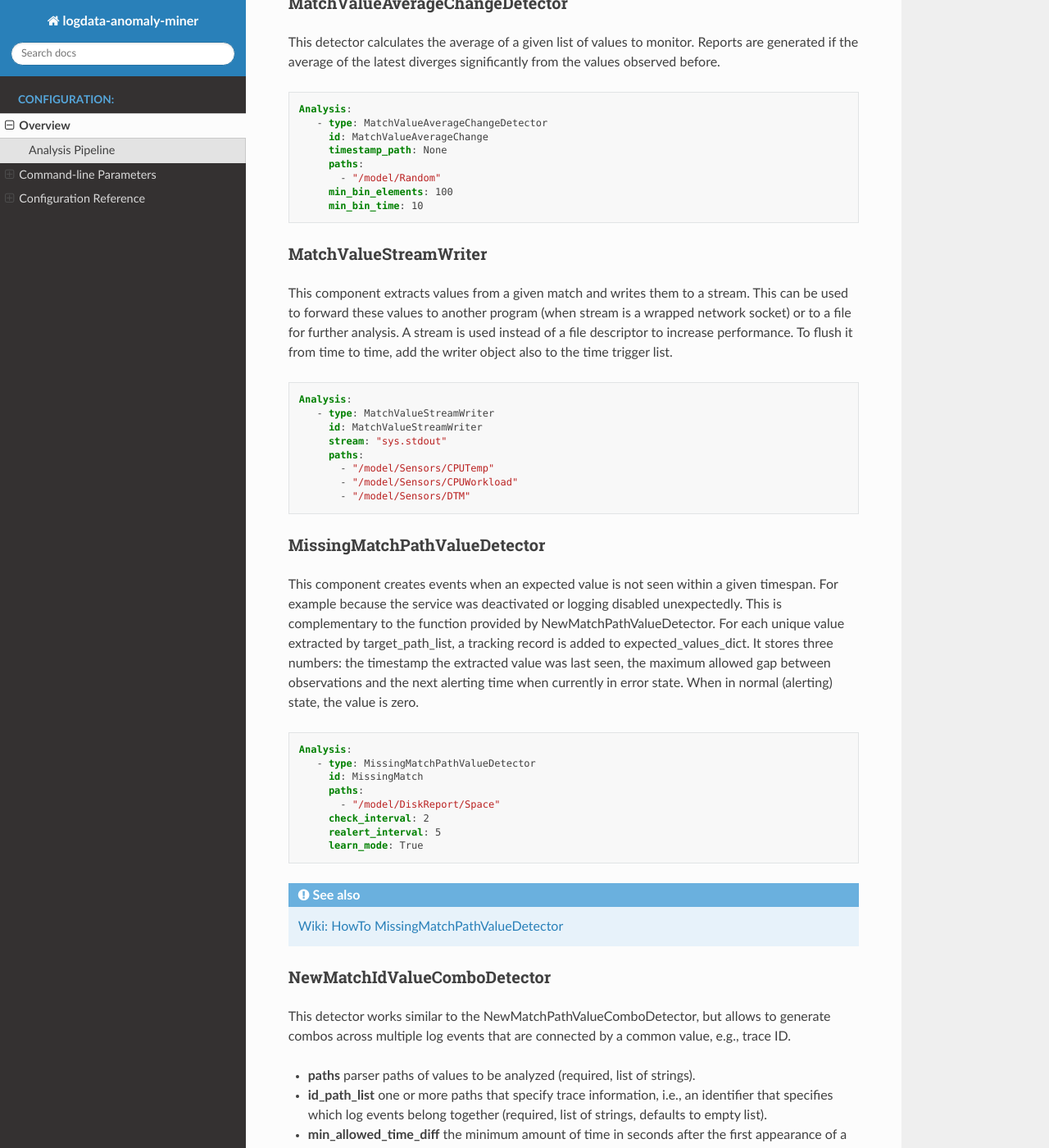
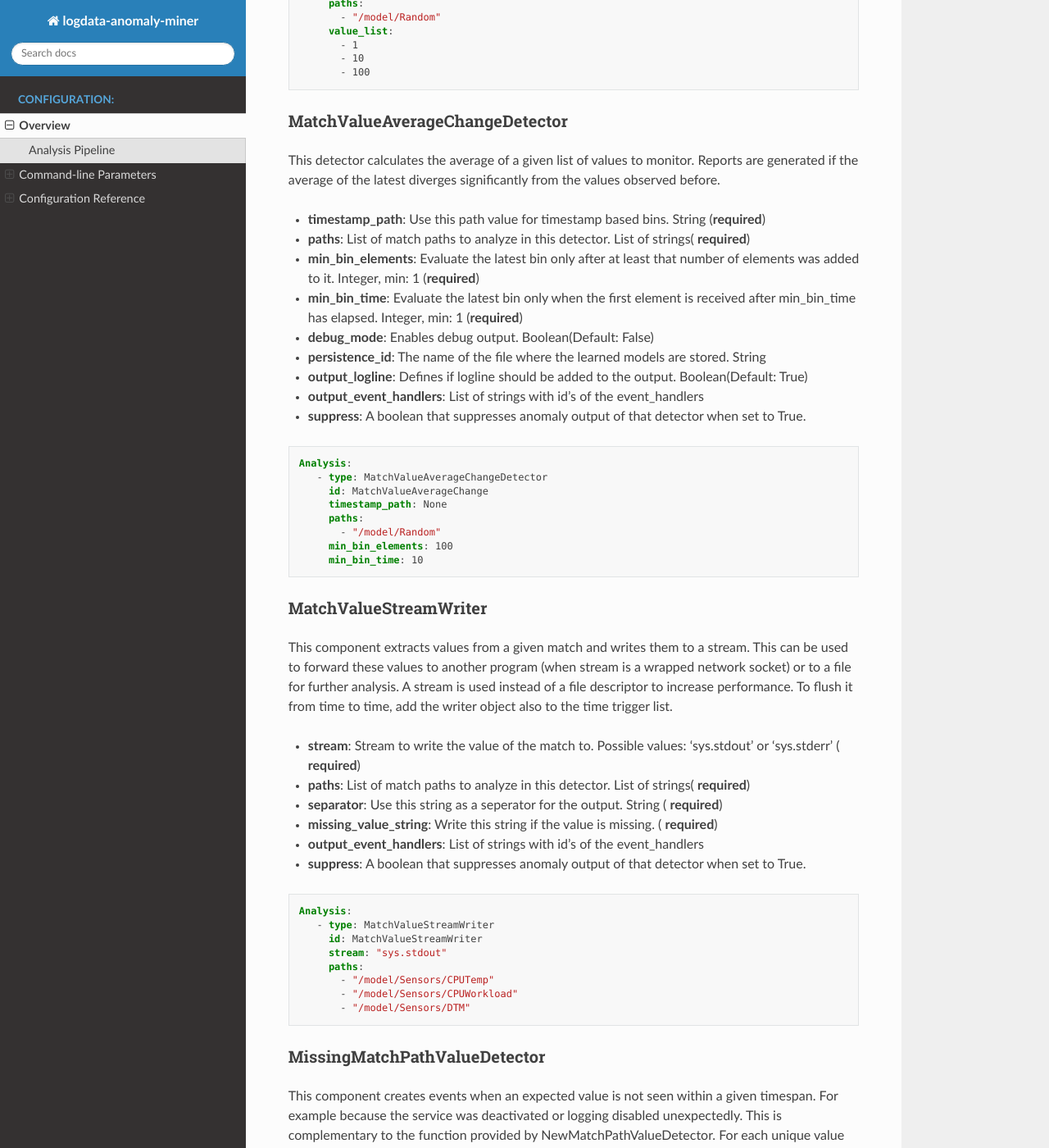
Before and after one commit to ait-aecid/logdata-anomaly-miner, a Sphinx documentation site: the page built from docs/CONFIGURATION.rst, in a window 1280 px wide and 1400 px high, scrolled down 34544 px. Shown: the whole window at 82% size. Built offline with Sphinx 7.4.7 and the Read the Docs theme 2.0.0, drawn with Linux system fonts in a browser that asks for light colours; pages that are not in the unit, such as notebooks, are missing from menus; some of the changed text lies outside the part shown.

Commit message:
documented some analyzing components

```diff
--- a/docs/CONFIGURATION.rst
+++ b/docs/CONFIGURATION.rst
@@ -1496,7 +1496,7 @@ HistogramAnalysis.HistogramAnalysis, see documentation there.
 * **bin_definition**: The id of a bin_definition(LinearNumericBinDefini  tion or ModuloTimeBinDefinition). String(Required)
 * **report_interval**: Report_interval delay in seconds between creaton of two reports. The parameter is applied to the parsed record data time, not the system time. Hence reports can be delayed when no data is received. Integer(min: 1)
 * **reset_after_report_flag**: Zero counters after the report was sent. Boolean(Default: true)
-* **persistence_id'**: the name of the file where the learned models are stored. String
+* **persistence_id**: the name of the file where the learned models are stored. String
 * **output_logline**: specifies whether the full parsed log atom should be provided in the output. Boolean(Default: true)
 * **output_event_handlers**: List of event-handler-id to send the report to.
 * **suppress**: a boolean that suppresses anomaly output of that detector when set to True.
@@ -1581,6 +1581,12 @@ MatchFilter
 
 This component creates events for specified paths and values.
 
+* **paths**: List of paths defined as strings(Required)
+* **value_list**: List of values(Required)
+* **output_logline**: Defines if logline should be added to the output. Boolean(Default: True)
+* **output_event_handlers**: List of strings with id's of the event_handlers
+* **suppress**: a boolean that suppresses anomaly output of that detector when set to True.
+
 .. code-block:: yaml
 
      Analysis:
@@ -1599,6 +1605,16 @@ MatchValueAverageChangeDetector
 
 This detector calculates the average of a given list of values to monitor. Reports are generated if the average of the latest diverges significantly from the values observed before.
 
+* **timestamp_path**: Use this path value for timestamp based bins. String (**required**)
+* **paths**: List of match paths to analyze in this detector. List of strings( **required**)
+* **min_bin_elements**: Evaluate the latest bin only after at least that number of elements was added to it. Integer, min: 1 (**required**)
+* **min_bin_time**: Evaluate the latest bin only when the first element is received after min_bin_time has elapsed. Integer, min: 1 (**required**)
+* **debug_mode**: Enables debug output. Boolean(Default: False)
+* **persistence_id**: The name of the file where the learned models are stored. String
+* **output_logline**: Defines if logline should be added to the output. Boolean(Default: True)
+* **output_event_handlers**: List of strings with id's of the event_handlers
+* **suppress**: A boolean that suppresses anomaly output of that detector when set to True.
+
 .. code-block:: yaml
 
      Analysis:
@@ -1616,6 +1632,13 @@ MatchValueStreamWriter
 
 This component extracts values from a given match and writes them to a stream. This can be used to forward these values to another program (when stream is a wrapped network socket) or to a file for further analysis. A stream is used instead of a file descriptor to increase performance. To flush it from time to time, add the writer object also to the time trigger list.
 
+* **stream**: Stream to write the value of the match to. Possible values: 'sys.stdout' or 'sys.stderr' ( **required**)
+* **paths**: List of match paths to analyze in this detector. List of strings( **required**)
+* **separator**: Use this string as a seperator for the output. String ( **required**)
+* **missing_value_string**: Write this string if the value is missing. ( **required**)
+* **output_event_handlers**: List of strings with id's of the event_handlers
+* **suppress**: A boolean that suppresses anomaly output of that detector when set to True.
+
 .. code-block:: yaml
 
      Analysis:
@@ -1636,6 +1659,16 @@ For example because the service was deactivated or logging disabled unexpectedly
 NewMatchPathValueDetector. For each unique value extracted by target_path_list, a tracking record is added to expected_values_dict.
 It stores three numbers: the timestamp the extracted value was last seen, the maximum allowed gap between observations and the next
 alerting time when currently in error state. When in normal (alerting) state, the value is zero.
+
+
+* **paths**: List of match paths to analyze in this detector. List of strings( **required**)
+* **learn_mode** specifies whether newly observed value combinations should be added to the learned model (boolean).
+* **check_interval**: This integer(seconds) defines the interval in which pre-set or learned values need to appear. Integer min:1 (Default: 3600)
+* **realert_interval**: This integer(seconds) defines the interval in which the AMiner should alert us about missing token values. Integer min: 1 (Default: 3600)
+* **persistence_id**: The name of the file where the learned models are stored. String
+* **output_logline**: Defines if logline should be added to the output. Boolean(Default: True)
+* **output_event_handlers**: List of strings with id's of the event_handlers
+* **suppress**: A boolean that suppresses anomaly output of that detector when set to True.
 
 .. code-block:: yaml
 
```
